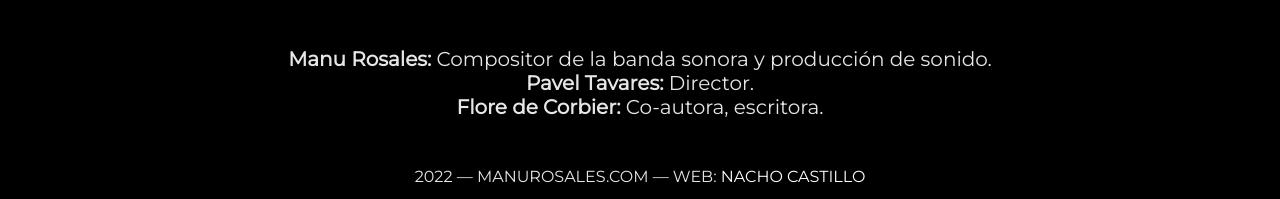
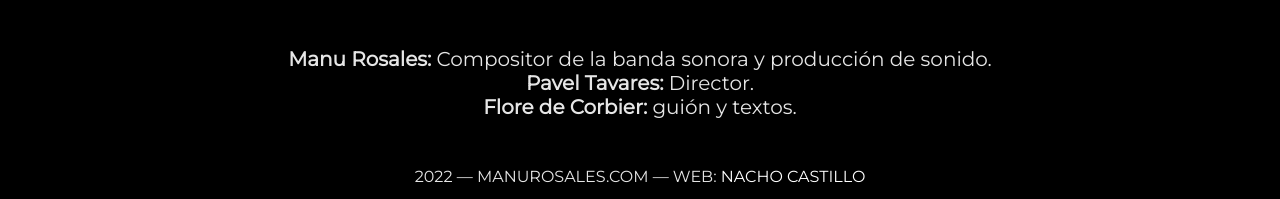
Before and after one commit to ManuRosales/manurosales.github.io, a Jekyll site: the page built from _projects/diario-de-um-crime.markdown, in a window 1280 px wide and 900 px high, scrolled down 364 px. Shown: the part 698-897 px from the top of the window. Built offline with Jekyll 4.4.1, drawn with Linux system fonts in a browser that asks for light colours; nearby versions of some CDN libraries; some web fonts are replaced.

Commit message:
Updated Diario De Um Crime

```diff
--- a/_projects/diario-de-um-crime.markdown
+++ b/_projects/diario-de-um-crime.markdown
@@ -21,7 +21,7 @@ primary-text: Diario de un crimen habla de fronteras, entre adentro y afuera, Yo
 credits-title: CRÉDITOS
 credits-text: <span class="bold">Manu Rosales:</span> Compositor de la banda sonora
   y producción de sonido.<br /><span class="bold">Pavel Tavares:</span> Director.<br
-  /><span class="bold">Flore de Corbier:</span> Co-autora, escritora.<br />
+  /><span class="bold">Flore de Corbier:</span> guión y textos.<br />
 altLang: "/projects/en/diario-de-um-crime"
 language: es
 layout: projects
```
